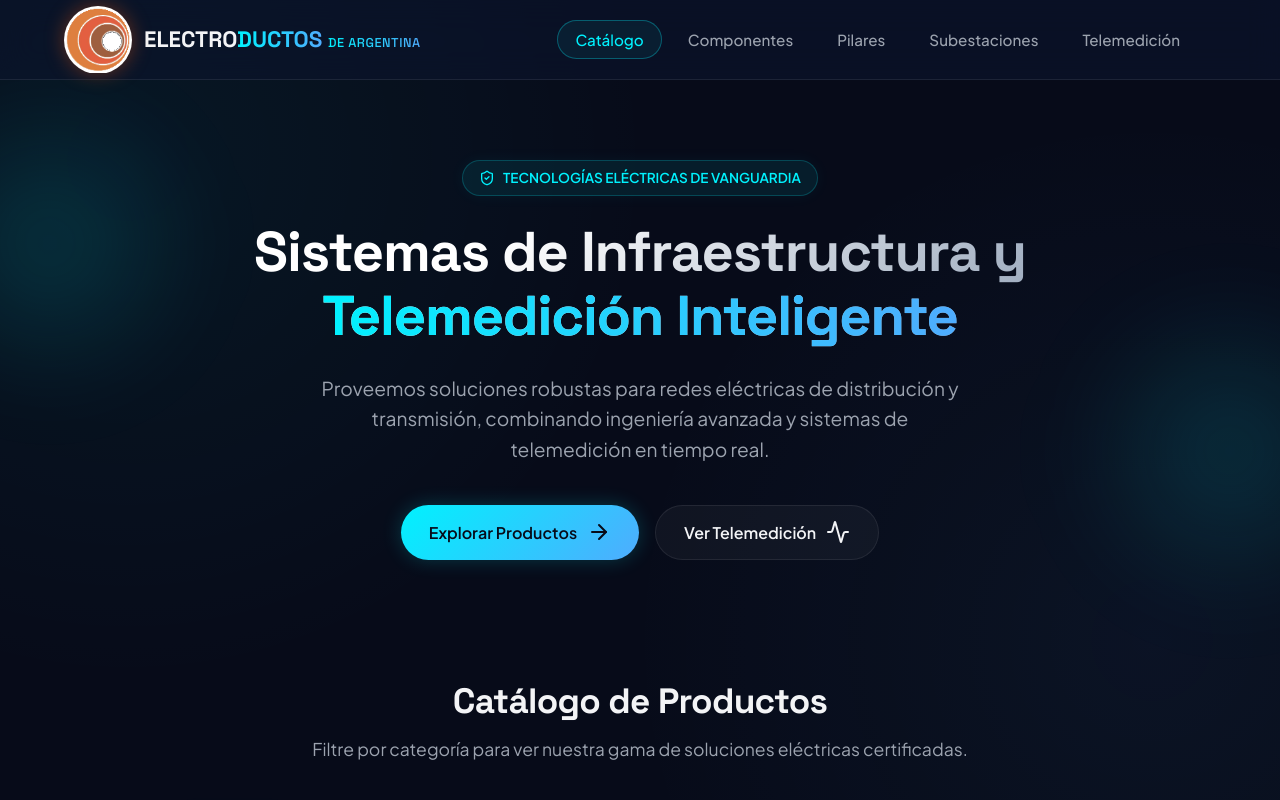
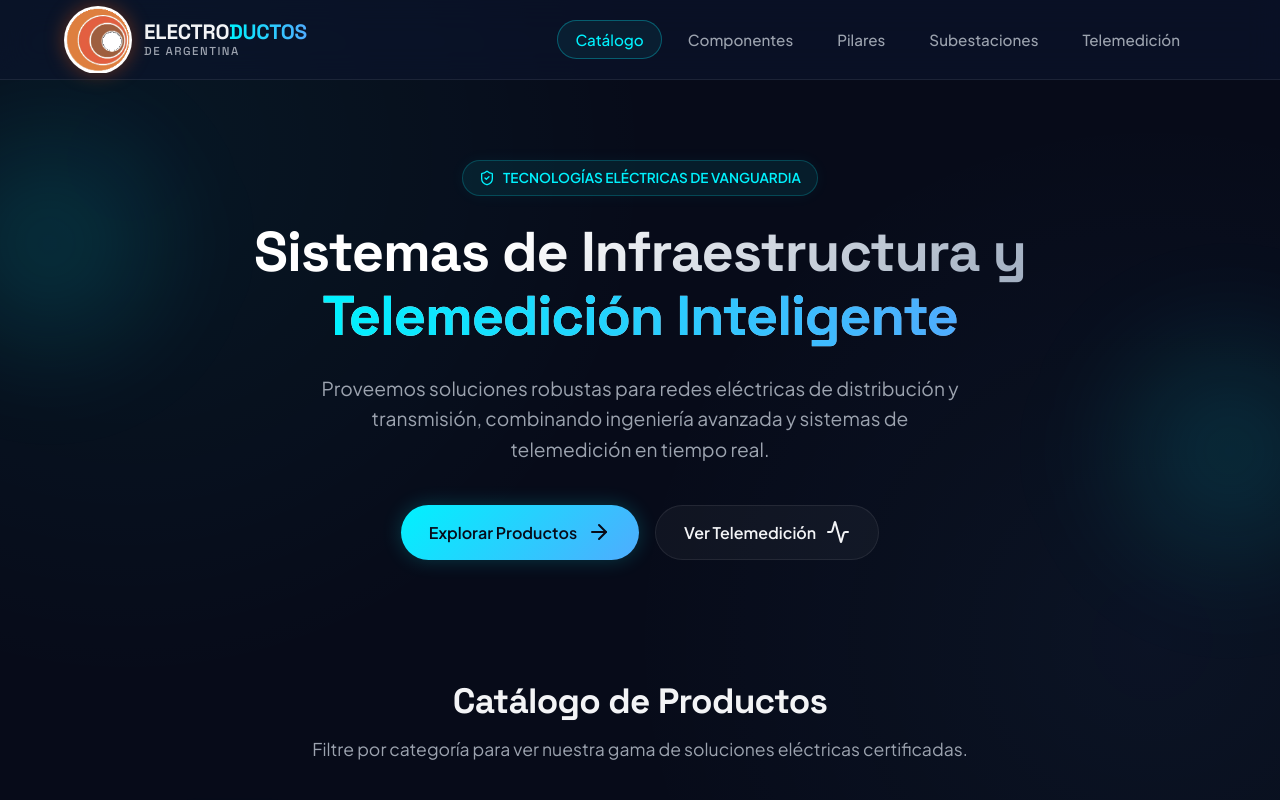
Before and after one commit to ricardomagallanes/electroductos.com.ar, a plain HTML site: page index.html in a window 1280 px wide. Shown: the top 800 px of the page. Drawn offline with nearby package versions, Linux system fonts and the light colour scheme.

Commit message:
style: separar texto del logo en 2 renglones con subtexto de Argentina

```diff
--- a/index.html
+++ b/index.html
@@ -5,7 +5,7 @@
   <meta name="viewport" content="width=device-width, initial-scale=1.0">
   <title>Electroductos de Argentina | Infraestructura Eléctrica y Telemedición</title>
   <meta name="description" content="Soluciones avanzadas en componentes eléctricos, pilares, subestaciones y sistemas inteligentes de telemedición.">
-  <link rel="stylesheet" href="style.css?v=1.5">
+  <link rel="stylesheet" href="style.css?v=1.6">
 </head>
 <body>
 
@@ -19,7 +19,8 @@
       <a href="#inicio" class="logo" id="logo-link">
         <img src="assets/logo.png" alt="Electroductos de Argentina" class="logo-img">
         <div class="logo-text">
-          ELECTRO<span>DUCTOS</span> <span class="logo-country">DE ARGENTINA</span>
+          <div class="logo-title">ELECTRO<span>DUCTOS</span></div>
+          <div class="logo-subtext">de Argentina</div>
         </div>
       </a>
 
@@ -208,7 +209,8 @@
         <a href="#inicio" class="logo">
           <img src="assets/logo.png" alt="Electroductos de Argentina" class="logo-img">
           <div class="logo-text">
-            ELECTRO<span>DUCTOS</span> <span class="logo-country">DE ARGENTINA</span>
+            <div class="logo-title">ELECTRO<span>DUCTOS</span></div>
+            <div class="logo-subtext">de Argentina</div>
           </div>
         </a>
         <p>Expertos en el desarrollo de infraestructura de distribución eléctrica inteligente, telemedición y energías eficientes.</p>
--- a/style.css
+++ b/style.css
@@ -181,17 +181,33 @@ header.scrolled {
   box-shadow: var(--shadow-glow);
 }
 
-.logo-text span {
+.logo-text {
+  display: flex;
+  flex-direction: column;
+  justify-content: center;
+  line-height: 1.15;
+}
+
+.logo-title {
+  font-size: 1.3rem;
+  font-weight: 700;
+  font-family: var(--font-headings);
+  color: var(--text-main);
+  letter-spacing: -0.01em;
+}
+
+.logo-title span {
   background: linear-gradient(90deg, var(--color-primary), var(--color-secondary));
   -webkit-background-clip: text;
   -webkit-text-fill-color: transparent;
 }
 
-.logo-country {
-  font-size: 0.8rem;
+.logo-subtext {
+  font-size: 0.72rem;
   font-weight: 500;
   color: var(--text-muted);
-  letter-spacing: 0.5px;
+  letter-spacing: 1.5px;
+  text-transform: uppercase;
 }
 
 /* Desktop Menu */
```
